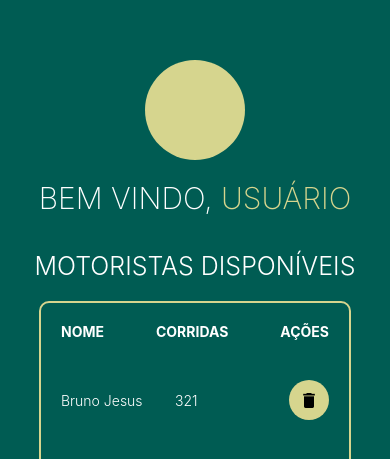
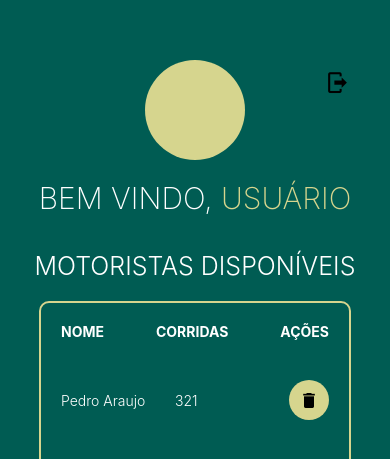
Before and after one commit to BrunoJesus02/GsMobile-2022, a React Native app: screen /Home in a window 390 px wide. Shown: the top 459 px of the page. Built offline with nearby package versions, Linux system fonts and the light colour scheme.

Commit message:
Detalhes finais e correcao de API

```diff
--- a/src/screens/AtualizarVeiculoScreen.js
+++ b/src/screens/AtualizarVeiculoScreen.js
@@ -84,7 +84,7 @@ import AsyncStorage from '@react-native-async-storage/async-storage';
             if (response.status === 200) {
                 navigation.replace('Home')
             } else {
-                console.log(response.status)
+                console.log('erro ', response.status)
             }
         } catch (err) {
             console.log(err);
--- a/src/screens/CadastroMotoristaScreen.js
+++ b/src/screens/CadastroMotoristaScreen.js
@@ -32,7 +32,7 @@ import * as yup from 'yup';
             .required("O telefone é obrigatório")
             .integer("Numero de telefone inválido")
             .min(9999999, "Numero de telefone inválido")
-            .max(9999999999, "Numero de telefone inválido")
+            .max(999999999999, "Numero de telefone inválido")
             .positive("Numero de telefone inválido"),
         regiao: yup.string()
             .required("A região de trabalho é obrigatória")
@@ -62,13 +62,10 @@ import * as yup from 'yup';
                 })
             });
             const json = await response.text();
-            console.log('status ', response.status);
-
             if (response.status === 201) {
-                console.log("Cadastrou!")
                 navigation.replace('Login')
             } else {
-                console.log("mensagem de erro")
+                console.log("erro ", response.status)
             }
         } catch (err) {
             console.log(err);
--- a/src/screens/CadastroVeiculoScreen.js
+++ b/src/screens/CadastroVeiculoScreen.js
@@ -70,13 +70,10 @@ import AsyncStorage from '@react-native-async-storage/async-storage';
                         }
                 })
             });
-            const json = await response.text();
-            console.log('status ', response.status);
-
             if (response.status === 201) {
                 navigation.replace('Home')
             } else {
-                console.log("mensagem de erro")
+                console.log("erro ", response.status)
             }
         } catch (err) {
             console.log(err);
--- a/src/screens/HomeScreen.js
+++ b/src/screens/HomeScreen.js
@@ -64,7 +64,7 @@ const HomeScreen = ({navigation}) => {
         try {
             const response = await fetch(`https://fiap-dbe-globalsolution.herokuapp.com/api/veiculo/motorista/${id}`)
             if (response.status === 404) {
-                console.log('nao encontrado')
+                console.log('Nenhum veículo encontrado')
             } else if(response.status === 200) {
                 const json = await response.json();
                 setVeiculos(json)
@@ -74,10 +74,21 @@ const HomeScreen = ({navigation}) => {
         }
     }
 
+    const logout = () => {
+        AsyncStorage.clear()
+        navigation.navigation('Login')
+    }
+
     useEffect(() => { onInit(); }, []);
 
     return (
     <View style={styles.container}>
+
+        <Pressable
+        style={styles.container__leave}
+        onPress={() => logout()}>
+            <IconeMt name="logout" size={25}/>
+        </Pressable>
 
         <View style={styles.container__circulo}></View>
 
@@ -100,6 +111,7 @@ const HomeScreen = ({navigation}) => {
 
 
                 <FlatList
+                style={styles.container__content__flat_list}
                 data={veiculos}
                 vertical
                 showsHorizontalScrollIndicator={false}
@@ -153,7 +165,7 @@ const HomeScreen = ({navigation}) => {
                     </View>
 
                     <View style={styles.container__content__ps__content__card}>
-                        <Text style={styles.container__content__ps__content__card_value}>Bruno Jesus</Text>
+                        <Text style={styles.container__content__ps__content__card_value}>Pedro Araujo</Text>
                         <Text style={styles.container__content__ps__content__card_value}>321</Text>
                         <Pressable
                         style={styles.container__content__ps__content__card_btn}>
@@ -179,6 +191,11 @@ const styles = StyleSheet.create({
         display: 'flex',
         alignItems: 'center',
         paddingTop: 60
+    },
+    container__leave: {
+        position: 'absolute',
+        right: 40,
+        top: 70,
     },
     container__circulo: {
         backgroundColor: '#D6D58E',
@@ -221,6 +238,13 @@ const styles = StyleSheet.create({
     container__content__mt__btn_text: {
         fontSize: 14,
         fontWeight: '300'
+    },
+    container__content__flat_list: {
+        borderWidth: 1,
+        marginTop: 20,
+        borderRadius: 10,
+        borderColor: '#D6D58E',
+        width: '80%'
     },
     container__content__scroll_view: {
         marginTop: 20,
--- a/src/screens/LoginScreen.js
+++ b/src/screens/LoginScreen.js
@@ -1,4 +1,4 @@
-import React from 'react';
+import React, {useState} from 'react';
 import { Text, View, StyleSheet, Pressable, Image, TextInput } from 'react-native';
 import {useForm, Controller } from 'react-hook-form';
 import { yupResolver } from '@hookform/resolvers/yup';
@@ -6,6 +6,8 @@ import * as yup from 'yup';
 import AsyncStorage from '@react-native-async-storage/async-storage';
 
     const LoginScreen = ({navigation}) => {
+
+        const [ erroLoginNaoPermitido, setErroLoginNaoPermitido ] = useState(false);
 
     const schema = yup.object({
         email: yup.string().email("Email inválido").required("Informe seu email"),
@@ -33,8 +35,11 @@ import AsyncStorage from '@react-native-async-storage/async-storage';
             if (response.status === 200) {
                 await AsyncStorage.setItem('token', json)
                 navigation.replace('Home')
-            } else if (response.status === 403) {
-                console.log("erro")
+            } else if (response.status === 403 ) {
+                setErroLoginNaoPermitido(true)
+                console.log(response.status)
+            } else {
+                console.log(response.status)
             }
         } catch (err) {
             console.log(err);
@@ -73,6 +78,13 @@ import AsyncStorage from '@react-native-async-storage/async-storage';
                 secureTextEntry={true}/>
           )}/>
         {errors.senha && <Text style={styles.container__login__input_erros}>{errors.senha?.message}</Text>}
+
+        {
+            erroLoginNaoPermitido ?
+            <Text style={styles.container__login__input_erros}>Login/Senha inválida</Text>
+            :
+            <Text></Text>
+        }
 
         <Pressable
           style={styles.container__login__btn}
```
